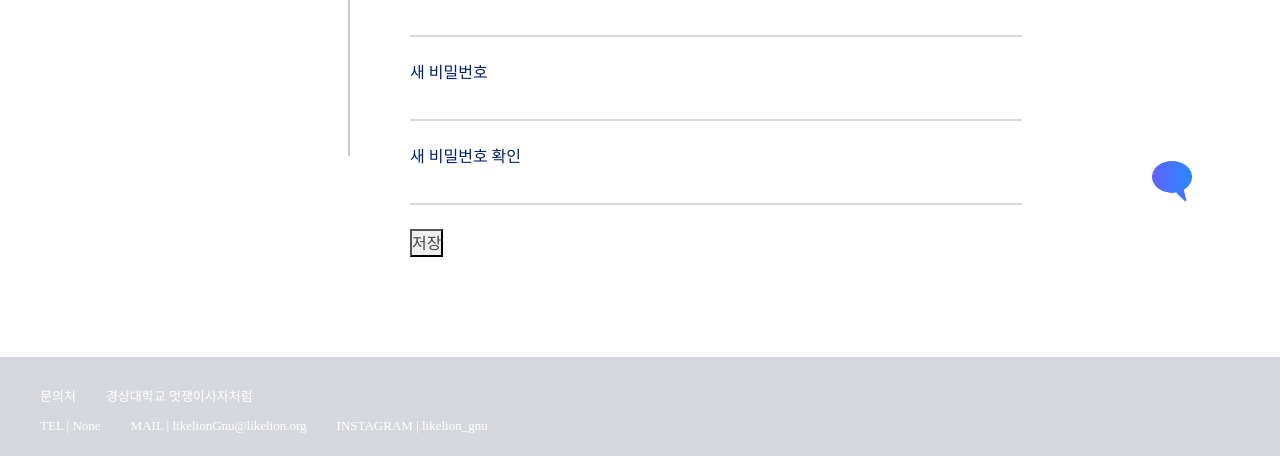
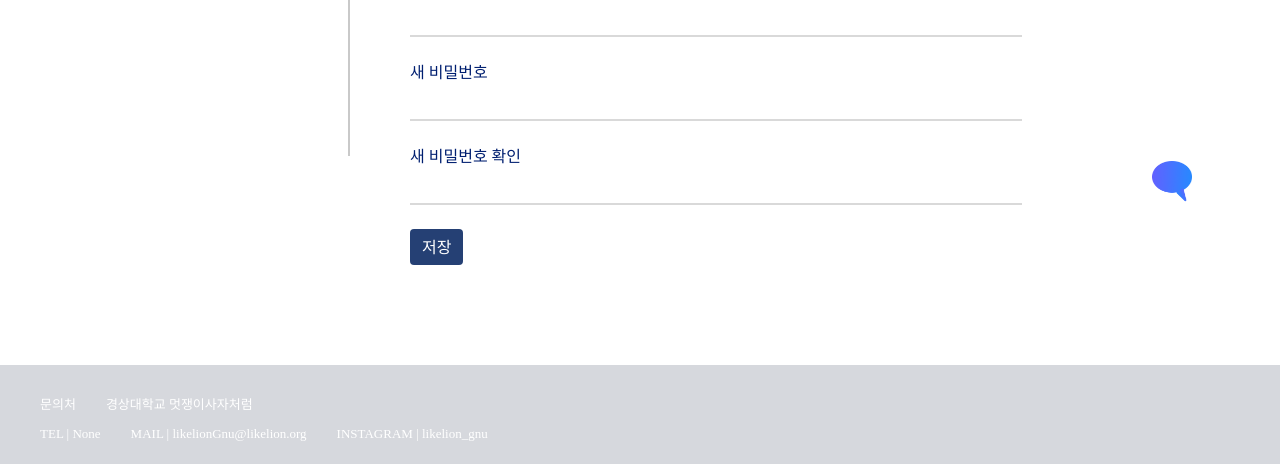
Before and after one commit to LeeJaesung2/checkmate, a Django app: page /account/mypageProfile/ in a window 1280 px wide. Shown: the part 559-1023 px from the top of the page. Run offline with Django 3.2, Linux system fonts and the light colour scheme; some libraries are stand-ins or nearby versions; some web fonts are replaced.

Commit message:
마이페이지 저장 버튼 수정

```diff
--- a/account/templates/mypageProfile.html
+++ b/account/templates/mypageProfile.html
@@ -62,7 +62,7 @@
                 <input type="password" name="password1"><br><br>
                 <p>새 비밀번호 확인</p>
                 <input type="password" name="password2"><br><br>
-                <button class="mypage_btn btn4" type="submit">저장</button>
+                <button class="mypage_btn btn4 btn btn-primary" type="submit" style="color: white; background-color: #254074; border: 0;">저장</button>
             </div>
         </form>
     </div>
```
